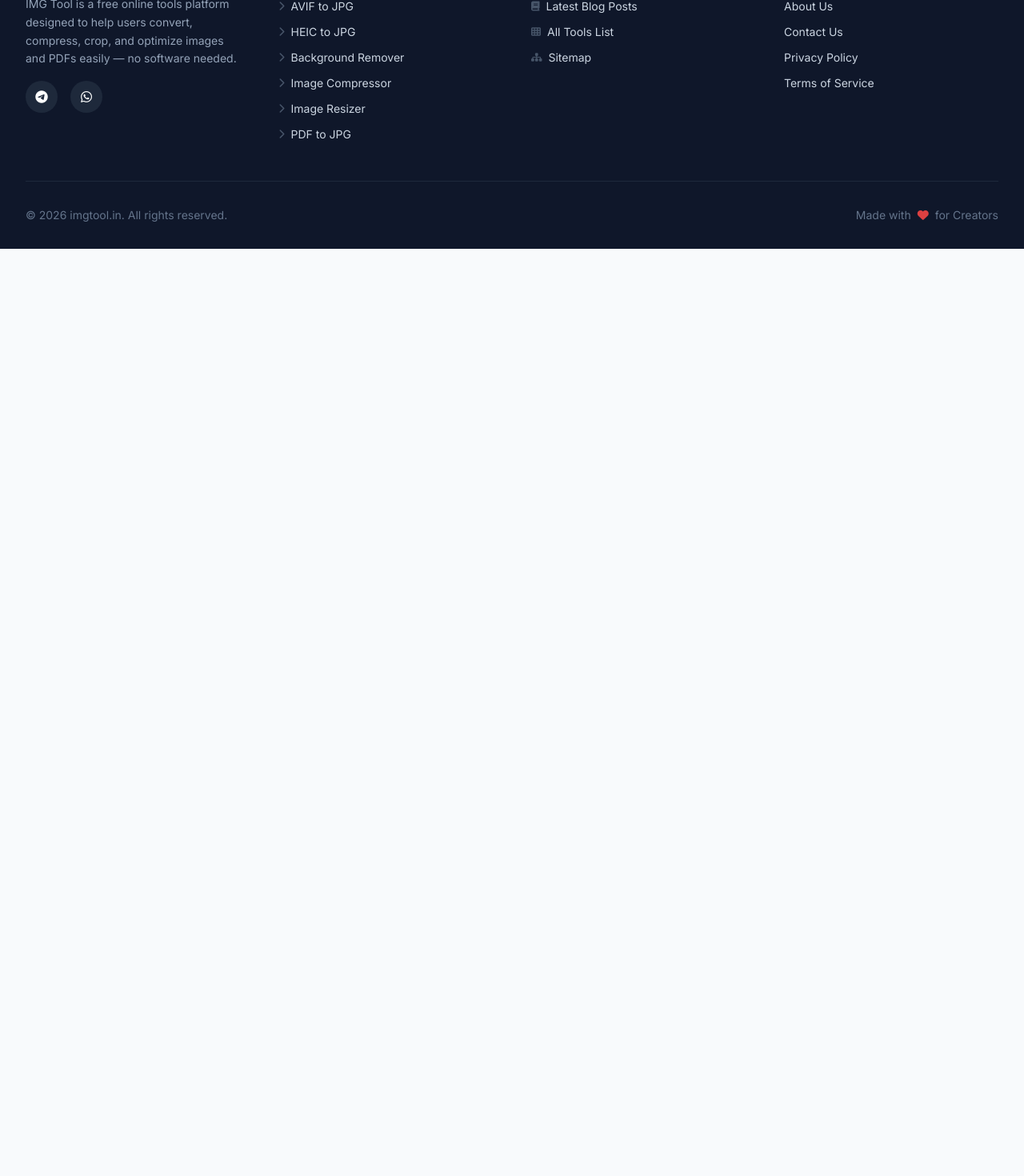
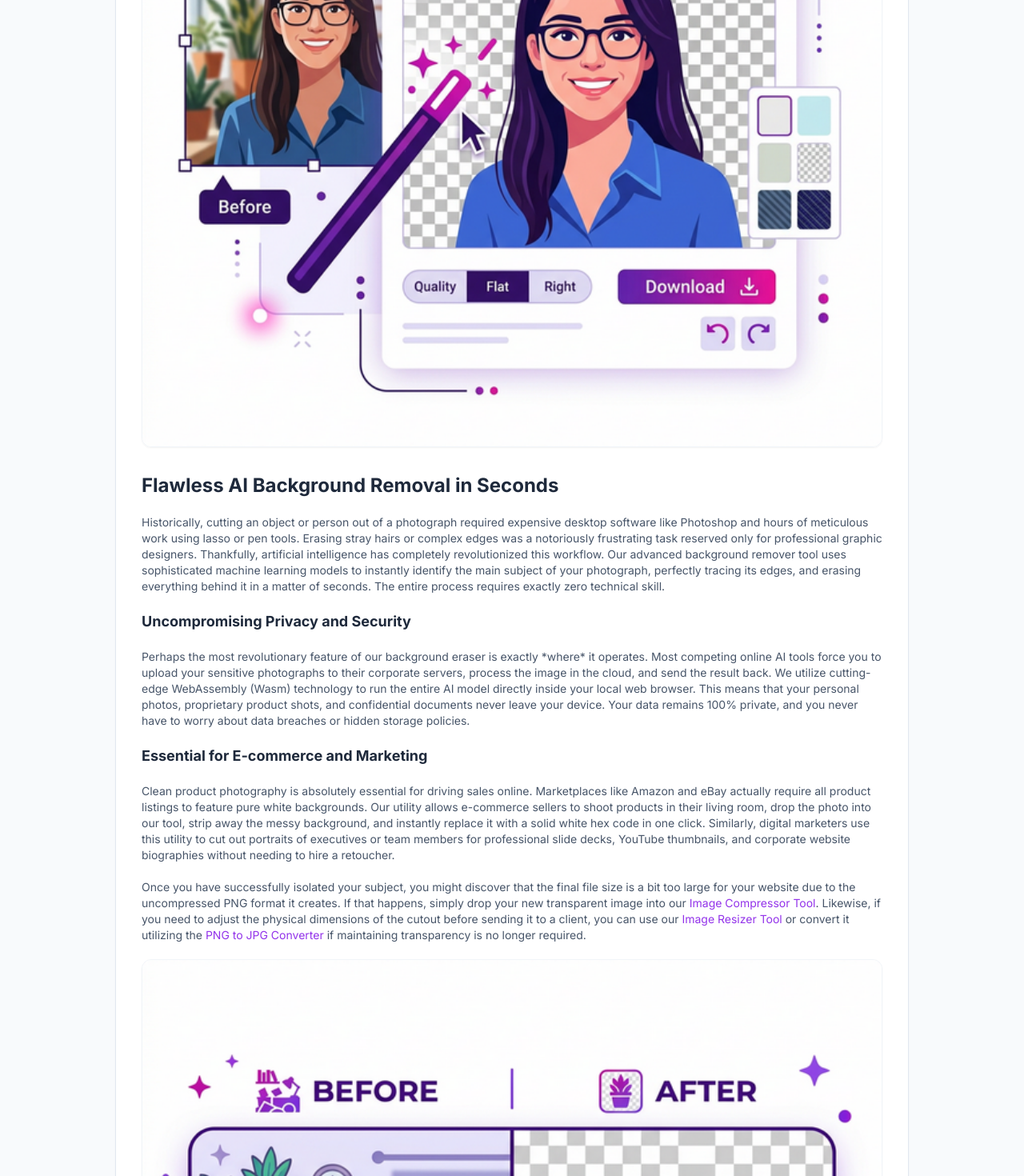
Before and after one commit to sansaab822/https-imgtool.in-, a React (Vite) app: page /bg-remover in a window 1280 px wide. Shown: the part 1330-2800 px from the top of the page at 80% size. Before the commit the page ends 1641 px from the top, so only its background shows below. Built offline with nearby package versions, Linux system fonts and the light colour scheme.

Commit message:
Auto-generate SEO content and images for BgRemover tool

```diff
--- a/src/tools/BgRemover.jsx
+++ b/src/tools/BgRemover.jsx
@@ -462,6 +462,82 @@ export default function BgRemover() {
                         </div>
                     </div>
                 )}
+
+                <div className="seo-content mt-12 bg-white rounded-xl border border-slate-200 p-8 shadow-sm">
+                    <img
+                        src="/images/tools/bg-remover-tool.png"
+                        alt="AI Background Remover Tool Interface"
+                        title="Remove Backgrounds Automatically"
+                        loading="lazy"
+                        className="w-full h-auto rounded-xl shadow-sm mb-8 border border-slate-100"
+                    />
+
+                    <div className="prose prose-slate max-w-none text-sm text-slate-600 space-y-5">
+                        <h2 className="text-2xl font-bold text-slate-800">Flawless AI Background Removal in Seconds</h2>
+                        <p>
+                            Historically, cutting an object or person out of a photograph required expensive desktop software like Photoshop and hours of meticulous work using lasso or pen tools. Erasing stray hairs or complex edges was a notoriously frustrating task reserved only for professional graphic designers. Thankfully, artificial intelligence has completely revolutionized this workflow. Our advanced background remover tool uses sophisticated machine learning models to instantly identify the main subject of your photograph, perfectly tracing its edges, and erasing everything behind it in a matter of seconds. The entire process requires exactly zero technical skill.
+                        </p>
+
+                        <h3 className="text-lg font-bold text-slate-800 mt-6">Uncompromising Privacy and Security</h3>
+                        <p>
+                            Perhaps the most revolutionary feature of our background eraser is exactly *where* it operates. Most competing online AI tools force you to upload your sensitive photographs to their corporate servers, process the image in the cloud, and send the result back. We utilize cutting-edge WebAssembly (Wasm) technology to run the entire AI model directly inside your local web browser. This means that your personal photos, proprietary product shots, and confidential documents never leave your device. Your data remains 100% private, and you never have to worry about data breaches or hidden storage policies.
+                        </p>
+
+                        <h3 className="text-lg font-bold text-slate-800 mt-6">Essential for E-commerce and Marketing</h3>
+                        <p>
+                            Clean product photography is absolutely essential for driving sales online. Marketplaces like Amazon and eBay actually require all product listings to feature pure white backgrounds. Our utility allows e-commerce sellers to shoot products in their living room, drop the photo into our tool, strip away the messy background, and instantly replace it with a solid white hex code in one click. Similarly, digital marketers use this utility to cut out portraits of executives or team members for professional slide decks, YouTube thumbnails, and corporate website biographies without needing to hire a retoucher.
+                        </p>
+                        <p>
+                            Once you have successfully isolated your subject, you might discover that the final file size is a bit too large for your website due to the uncompressed PNG format it creates. If that happens, simply drop your new transparent image into our <a href="/image-compressor" className="text-purple-600 hover:underline">Image Compressor Tool</a>. Likewise, if you need to adjust the physical dimensions of the cutout before sending it to a client, you can use our <a href="/image-resizer" className="text-purple-600 hover:underline">Image Resizer Tool</a> or convert it utilizing the <a href="/png-to-jpg" className="text-purple-600 hover:underline">PNG to JPG Converter</a> if maintaining transparency is no longer required.
+                        </p>
+
+                        <img
+                            src="/images/tools/bg-remover-example.png"
+                            alt="Visual Comparison of AI Background Eraser Result"
+                            title="Background Eraser Example"
+                            loading="lazy"
+                            className="w-full h-auto rounded-xl shadow-sm my-8 border border-slate-100"
+                        />
+
+                        <h3 className="text-lg font-bold text-slate-800 mt-6">Pro Tips for the Best Results</h3>
+                        <p>
+                            While the AI is incredibly smart, you can significantly improve its accuracy by feeding it ideal source material. The model performs best when there is a clear, high-contrast separation between your subject and the background. For example, a person wearing a dark shirt standing against a bright, lightly textured wall will result in a flawless, instantaneous cutout. Conversely, trying to extract a brown dog lying against brown dirt in low lighting will force the AI to guess the edges, which might result in a slightly softer or less accurate mask. Always strive for good lighting and sharp focus.
+                        </p>
+
+                        <h3 className="text-lg font-bold text-slate-800 mt-6">Core Features of Our Eraser</h3>
+                        <ul className="list-disc pl-5 space-y-2">
+                            <li><strong>Zero Click Operation:</strong> The moment you drop your photo onto the canvas, the AI automatically begins parsing the visual data without requiring you to click any buttons.</li>
+                            <li><strong>Solid Color Replacement:</strong> Instantly swap the removed background for a transparent canvas, a harsh black or white backdrop, or any specific custom hex code color.</li>
+                            <li><strong>Offline Capability:</strong> After the initial ~20MB AI model downloads to your browser cache during your very first visit, the tool can essentially function offline.</li>
+                            <li><strong>Complex Edge Detection:</strong> The neural network is specifically trained to handle historically difficult boundaries like frizzy hair, animal fur, and translucent glass.</li>
+                            <li><strong>Interactive Comparison:</strong> Drag the vertical slider left and right to verify the accuracy of the semantic segmentation before you finalize the download.</li>
+                        </ul>
+
+                        <h3 className="text-lg font-bold text-slate-800 mt-8 pt-6 border-t border-slate-100">Frequently Asked Questions</h3>
+                        <div className="space-y-4">
+                            <div>
+                                <h4 className="font-bold text-slate-700">What format should I download to keep the background transparent?</h4>
+                                <p className="mt-1">You must download the result as a PNG file. The PNG format specifically supports an alpha channel (transparency). If you attempt to save the transparent image as a JPG, the blank space will automatically render as solid white.</p>
+                            </div>
+                            <div>
+                                <h4 className="font-bold text-slate-700">Why does it take a few seconds to load the first time?</h4>
+                                <p className="mt-1">Because this tool prioritizes your privacy by processing everything locally on your machine, it must first download a small, highly optimized AI model (roughly 15-20MB) into your browser session. Subsequent images will process almost instantaneously.</p>
+                            </div>
+                            <div>
+                                <h4 className="font-bold text-slate-700">Does the tool reduce the quality or resolution of my subject?</h4>
+                                <p className="mt-1">No, the AI is designed to preserve the original resolution and fidelity of the main subject. The only pixels that are modified or removed are those that the neural network determines belong to the surrounding background area.</p>
+                            </div>
+                            <div>
+                                <h4 className="font-bold text-slate-700">Can it remove backgrounds from complex objects like bicycles or trees?</h4>
+                                <p className="mt-1">Yes! While human portraits and solid products are the easiest subjects, the underlying model is trained on millions of diverse images and can effectively trace through the spokes of a bicycle or the spaces between tree branches.</p>
+                            </div>
+                            <div>
+                                <h4 className="font-bold text-slate-700">What happens if the AI makes a mistake?</h4>
+                                <p className="mt-1">No AI is perfectly infallible. If the automatic segmentation misses a piece of the background or accidentally chops off a part of the subject, it usually means the image contrast is too low. In such rare cases, we recommend attempting to slightly brighten or add contrast to the original photo before trying again.</p>
+                            </div>
+                        </div>
+                    </div>
+                </div>
             </ToolLayout>
         </>
     )
```
Also changed, not shown: public/images/tools/bg-remover-example.png (added), public/images/tools/bg-remover-tool.png (added).
